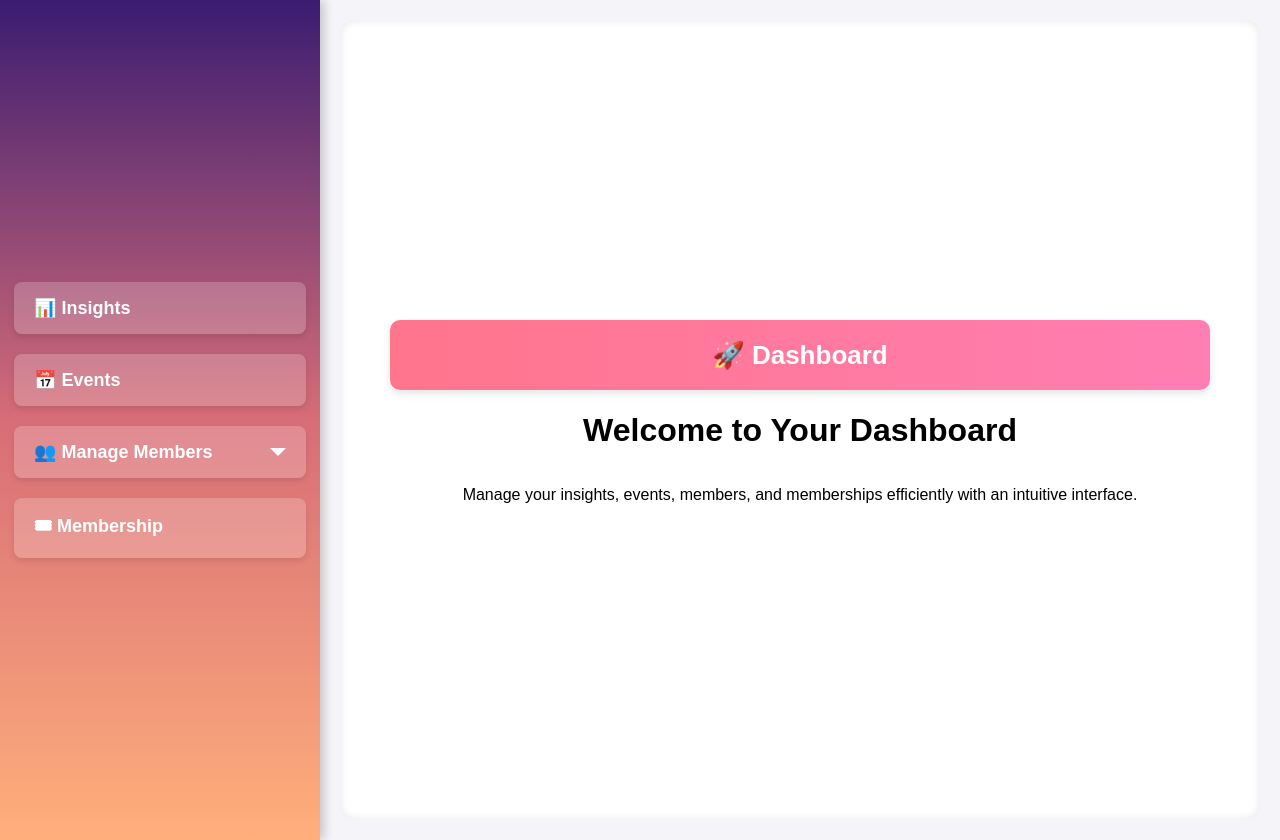
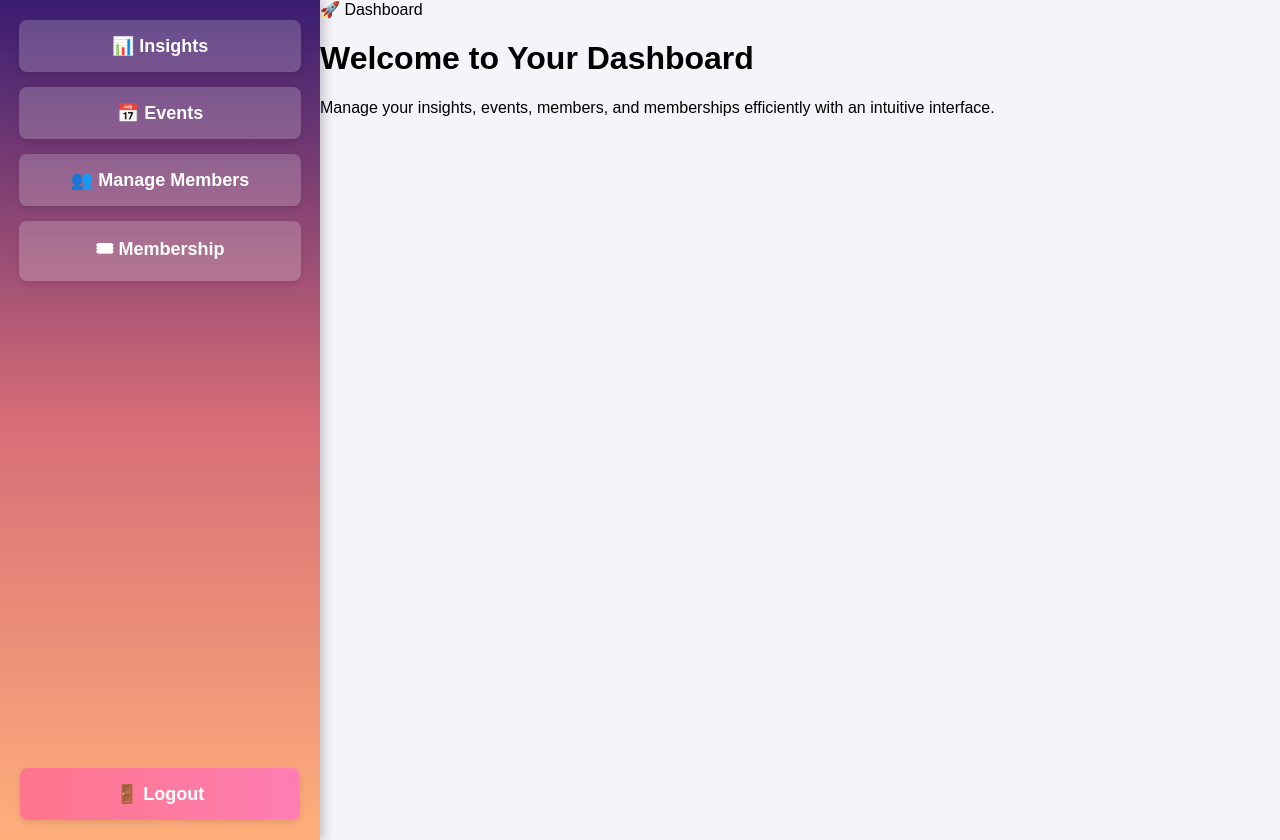
Before and after one commit to AdvancedWebTeam0/togetherCulture, a Django app: page /loginRegistration/dashboard/ in a window 1280 px wide. Run offline with Django 5.2, Linux system fonts and the light colour scheme.

Commit message:
added logut button in admin Dashboard

```diff
--- a/together_culture/adminApp/templates/adminNavBar.html
+++ b/together_culture/adminApp/templates/adminNavBar.html
@@ -10,6 +10,8 @@
             margin: 0;
             font-family: 'Poppins', sans-serif;
             background-color: #f4f4f9;
+            overflow: hidden;
+            height: 100vh;
         }
         .sidebar {
             width: 280px;
@@ -20,17 +22,17 @@
             display: flex;
             flex-direction: column;
             align-items: center;
-            justify-content: center;
-            gap: 20px;
+            justify-content: space-between;
+            gap: 15px;
             box-shadow: 4px 0 10px rgba(0, 0, 0, 0.2);
         }
         .sidebar a {
             display: flex;
             align-items: center;
-            justify-content: space-between;
+            justify-content: center;
             color: white;
             text-decoration: none;
-            padding: 15px 20px;
+            padding: 15px;
             border-radius: 8px;
             transition: 0.3s;
             font-size: 18px;
@@ -42,57 +44,45 @@
             cursor: pointer;
         }
         .sidebar a:hover {
-            background-color: rgba(255, 255, 255, 0.5);
+            background-color: rgba(255, 255, 255, 0.4);
             transform: scale(1.05);
         }
         .submenu {
             display: none;
             flex-direction: column;
             align-items: center;
+            width: 100%;
             gap: 10px;
-            width: 100%;
+            padding-top: 5px;
         }
         .submenu a {
-            width: 80%;
+            width: 90%;
             background-color: rgba(255, 255, 255, 0.3);
-            padding: 10px;
+            padding: 12px;
             font-size: 16px;
         }
-        .content {
-            flex-grow: 1;
-            background: #ffffff;
-            padding: 50px;
+        .logout-container {
+            width: 100%;
             display: flex;
-            flex-direction: column;
-            align-items: center;
             justify-content: center;
+            padding-top: 20px;
+        }
+        .logout-button {
+            background: linear-gradient(to right, #ff758c, #ff7eb3);
+            padding: 12px 20px;
+            font-size: 18px;
+            border-radius: 8px;
             text-align: center;
-            box-shadow: inset 0 0 10px rgba(0, 0, 0, 0.1);
-            border-radius: 15px;
-            margin: 20px;
+            width: 90%;
+            font-weight: bold;
+            box-shadow: 0 3px 6px rgba(0, 0, 0, 0.1);
+            cursor: pointer;
+            text-decoration: none;
+            color: white;
         }
-        .header {
-            width: 100%;
-            background: linear-gradient(to right, #ff758c, #ff7eb3);
-            height: 70px;
-            display: flex;
-            align-items: center;
-            justify-content: center;
-            color: white;
-            font-size: 26px;
-            font-weight: bold;
-            box-shadow: 0 4px 8px rgba(0, 0, 0, 0.1);
-            border-radius: 10px;
-        }
-        .triangle {
-            border-left: 8px solid transparent;
-            border-right: 8px solid transparent;
-            border-top: 8px solid white;
-            margin-left: 10px;
-            transition: transform 0.3s;
-        }
-        .rotate {
-            transform: rotate(180deg);
+        .logout-button:hover {
+            background-color: rgba(255, 255, 255, 0.4);
+            transform: scale(1.05);
         }
     </style>
     <script>
@@ -111,6 +101,7 @@
 </head>
 <body>
     <div class="sidebar">
+        <div style="width: 100%; display: flex; flex-direction: column; align-items: center; gap: 15px;">
             <a href="{% url 'insights' %}">📊 Insights</a>
             <a href="{% url 'events' %}">📅 Events</a>
             <a onclick="toggleSubMenu()">👥 Manage Members <span id="triangleIcon" class="triangle"></span></a>
@@ -120,5 +111,9 @@
             </div>
             <a href="{% url 'membership' %}">🎟 Membership</a>
         </div>
+        <div class="logout-container">
+            <a href="{% url 'logout' %}" class="logout-button">🚪 Logout</a>
+        </div>
+    </div>
 </body>
 </html>
--- a/together_culture/loginRegistrationApp/urls.py
+++ b/together_culture/loginRegistrationApp/urls.py
@@ -9,4 +9,5 @@ urlpatterns = [
     path('validateUser/', views.validateUser, name='validateUser'),
     path('manage-member/', views.manage_member, name='manage_member'),
     path('membership/', views.membership, name='membership'),
+    path('logout/', views.logout, name='logout'),
 ]
--- a/together_culture/loginRegistrationApp/views.py
+++ b/together_culture/loginRegistrationApp/views.py
@@ -42,3 +42,6 @@ def manage_member(request):
 
 def membership(request):
     return render(request, 'membership.html')
+
+def logout(request):
+    return render(request, 'Login.html')
```
Lines whose indentation alone changed are shown as unchanged.
